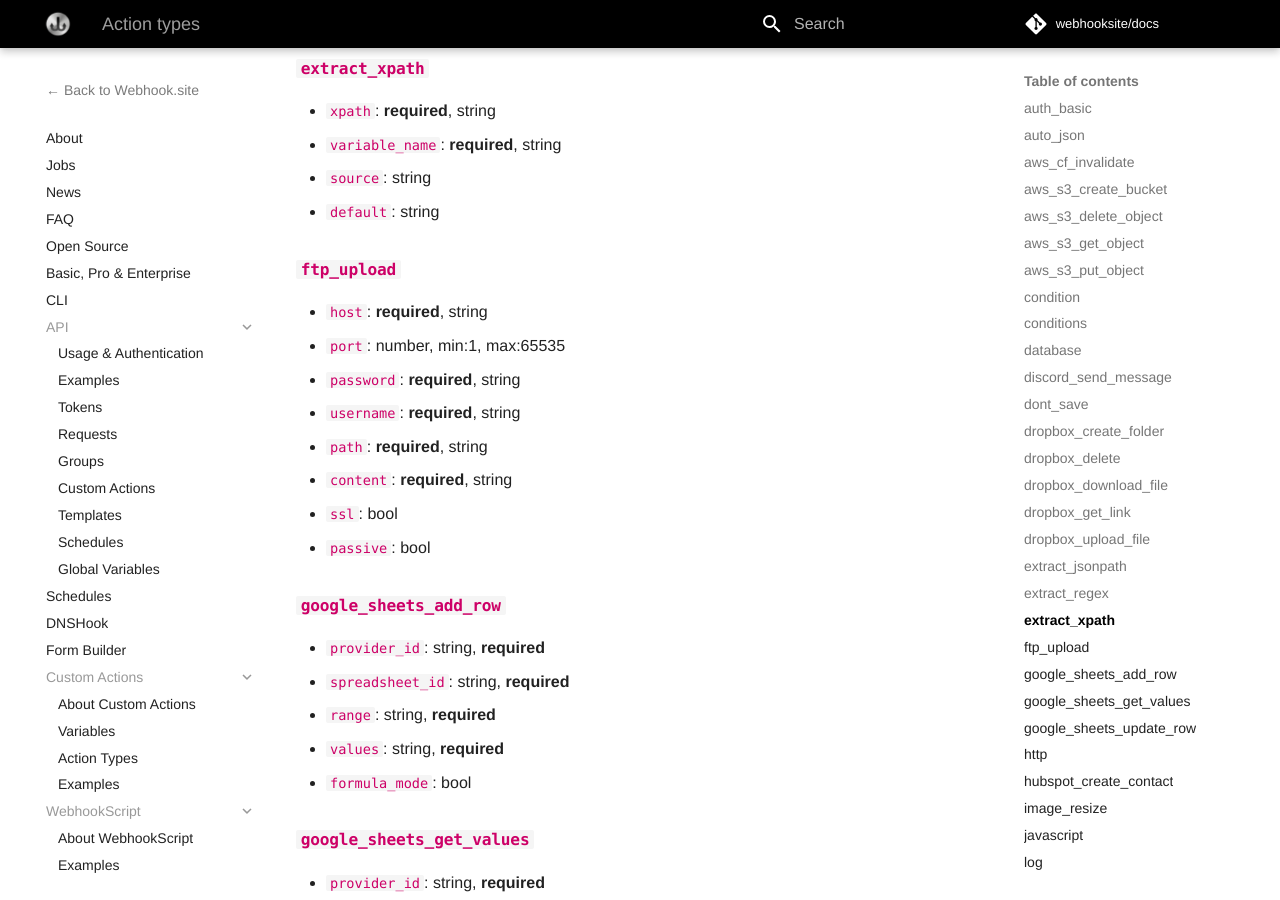
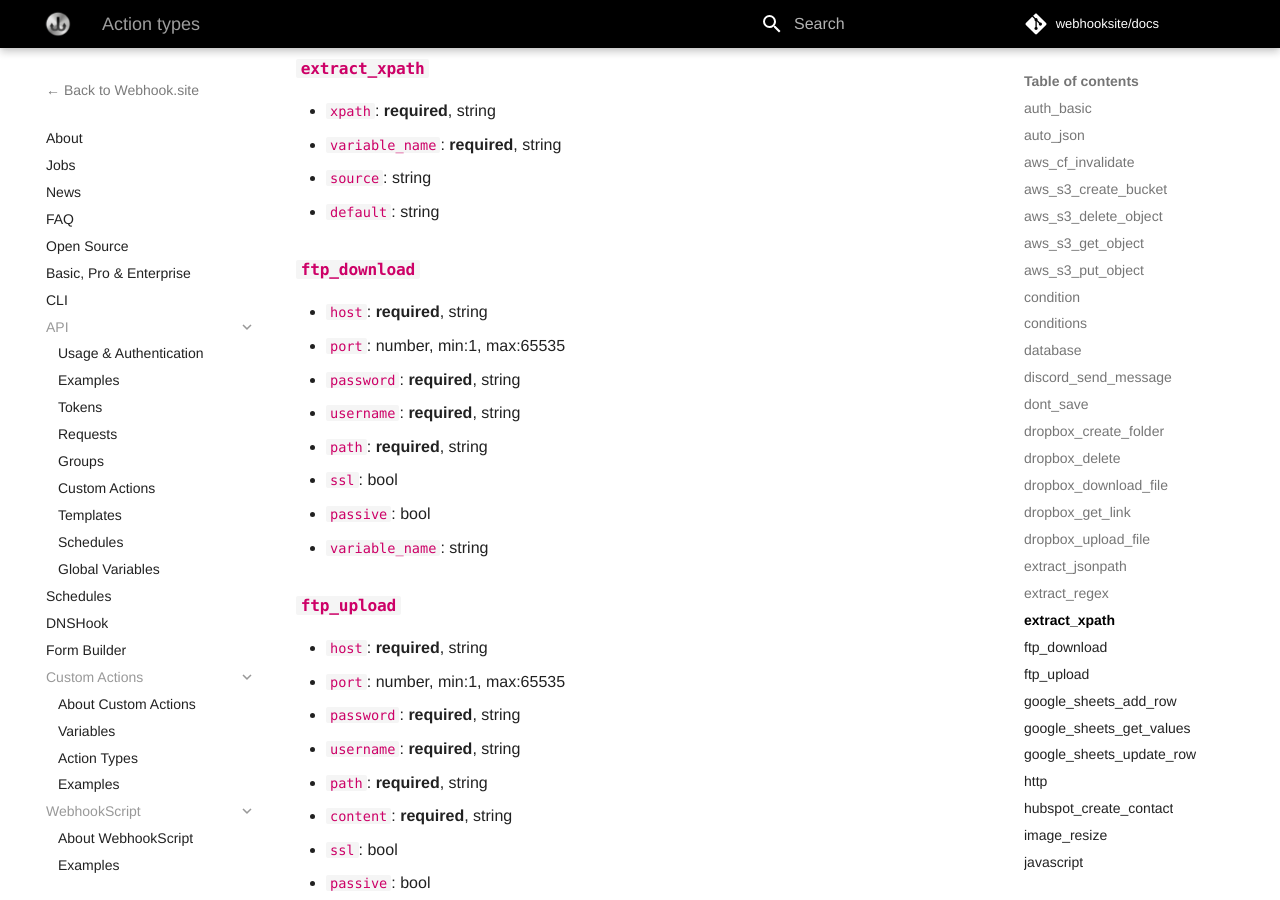
Before and after one commit to webhooksite/docs, an MkDocs documentation site: the page built from docs/api/action-types.md, in a window 1280 px wide and 900 px high, scrolled down 4065 px. Built offline with MkDocs 1.6.1 and Material for MkDocs 9.7.7, drawn with Linux system fonts in a browser that asks for light colours; comment, search, counter and statistics services are not loaded; some of the changed text lies outside the part shown.

Commit message:
Update docs

```diff
--- a/docs/api/action-types.md
+++ b/docs/api/action-types.md
@@ -1,7 +1,4 @@
 The following is a list of the API names for Action Types, along with a list of parameters, and their validation requirements.
-
-
-
 
 ### `auth_basic`
 - `username`: string
@@ -124,6 +121,16 @@
 - `source`: string
 - `default`: string
 
+### `ftp_download`
+- `host`: **required**, string
+- `port`: number, min:1, max:65535
+- `password`: **required**, string
+- `username`: **required**, string
+- `path`: **required**, string
+- `ssl`: bool
+- `passive`: bool
+- `variable_name`: string
+
 ### `ftp_upload`
 - `host`: **required**, string
 - `port`: number, min:1, max:65535
@@ -322,6 +329,15 @@
 - `date.*.format`: string, in:iso8601,mysql,unix,unixmicro,user
 - `date.*.user_format`: string
 
+### `sftp_download`
+- `provider_id`: string
+- `host`: **required**, string
+- `port`: number, min:1, max:65535
+- `username`: **required**, string
+- `password`: string
+- `path`: **required**, string
+- `variable_name`: string
+
 ### `sftp_upload`
 - `provider_id`: string
 - `host`: **required**, string
```
Also changed, not shown: other parts of docs/api/action-types.md (+1 -1 lines).
